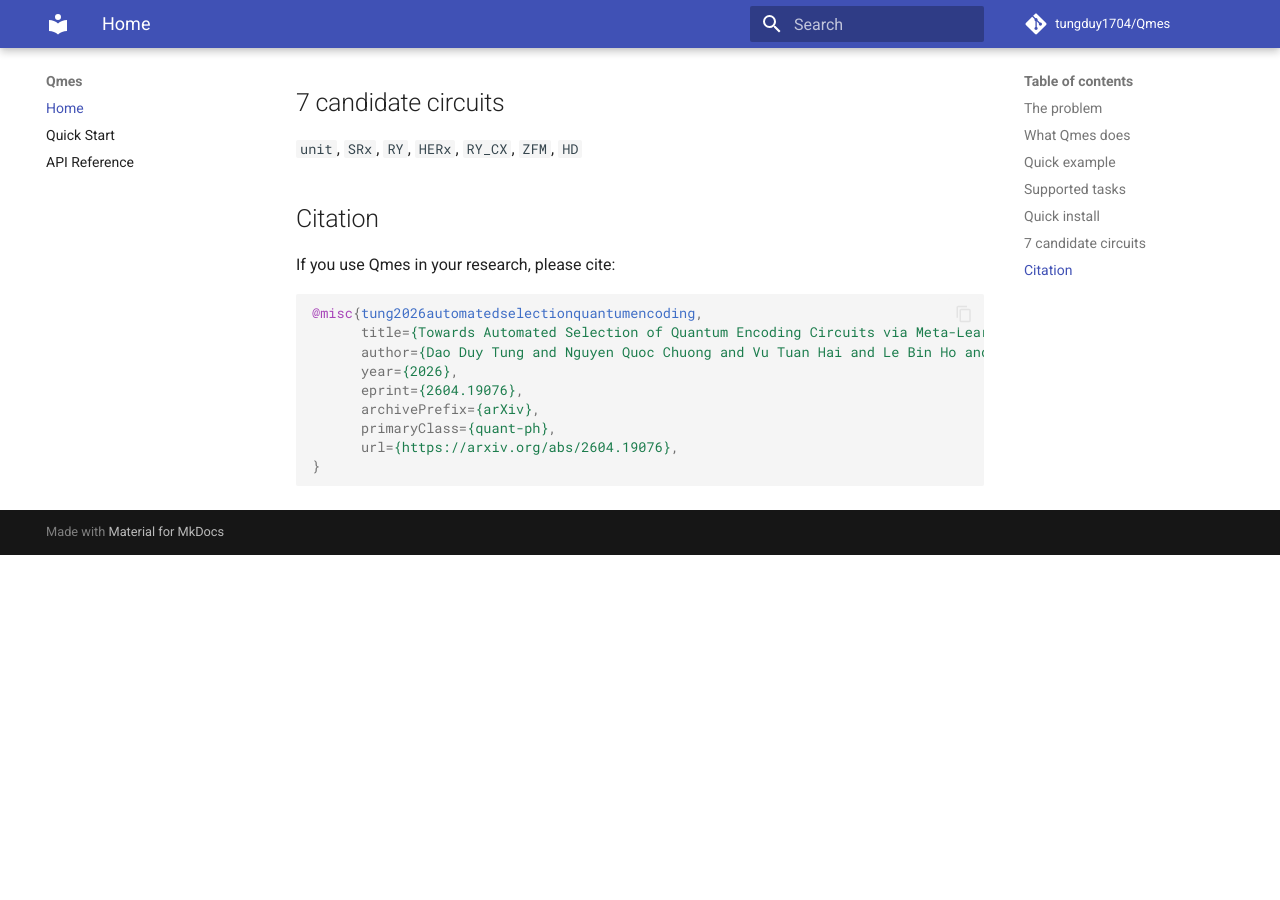
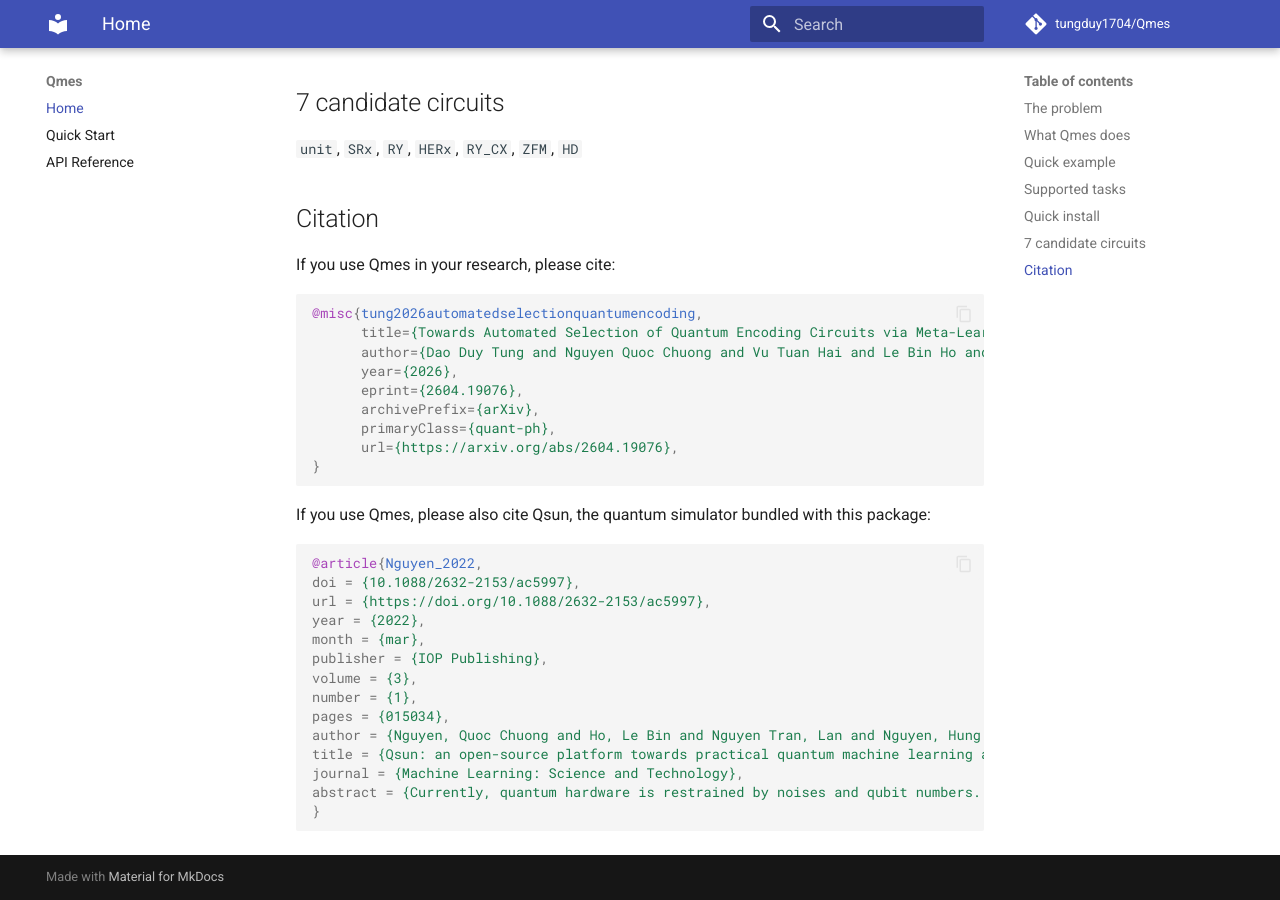
Before and after one commit to tungduy1704/Qmes, an MkDocs documentation site: the page built from docs/index.md, in a window 1280 px wide and 900 px high, scrolled down 1468 px. Built offline with MkDocs 1.6.1 and Material for MkDocs 9.7.7, drawn with Linux system fonts in a browser that asks for light colours; comment, search, counter and statistics services are not loaded; before the commit the page ends 2023 px from its top, so only the background shows below that.

Commit message:
Add Qsun citation

````diff
--- a/docs/index.md
+++ b/docs/index.md
@@ -72,3 +72,22 @@ If you use Qmes in your research, please cite:
       url={https://arxiv.org/abs/2604.19076},
 }
 ```
+
+If you use Qmes, please also cite Qsun, the quantum simulator bundled with this package:
+
+```bibtex
+@article{Nguyen_2022,
+doi = {10.1088/2632-2153/ac5997},
+url = {https://doi.org/10.1088/2632-2153/ac5997},
+year = {2022},
+month = {mar},
+publisher = {IOP Publishing},
+volume = {3},
+number = {1},
+pages = {015034},
+author = {Nguyen, Quoc Chuong and Ho, Le Bin and Nguyen Tran, Lan and Nguyen, Hung Q},
+title = {Qsun: an open-source platform towards practical quantum machine learning applications},
+journal = {Machine Learning: Science and Technology},
+abstract = {Currently, quantum hardware is restrained by noises and qubit numbers. Thus, a quantum virtual machine (QVM) that simulates operations of a quantum computer on classical computers is a vital tool for developing and testing quantum algorithms before deploying them on real quantum computers. Various variational quantum algorithms (VQAs) have been proposed and tested on QVMs to surpass the limitations of quantum hardware. Our goal is to exploit further the VQAs towards practical applications of quantum machine learning (QML) using state-of-the-art quantum computers. In this paper, we first introduce a QVM named Qsun, whose operation is underlined by quantum state wavefunctions. The platform provides native tools supporting VQAs. Especially using the parameter-shift rule, we implement quantum differentiable programming essential for gradient-based optimization. We then report two tests representative of QML: quantum linear regression and quantum neural network.}
+}
+```
````
